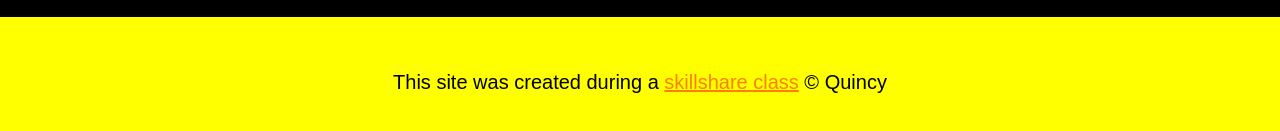
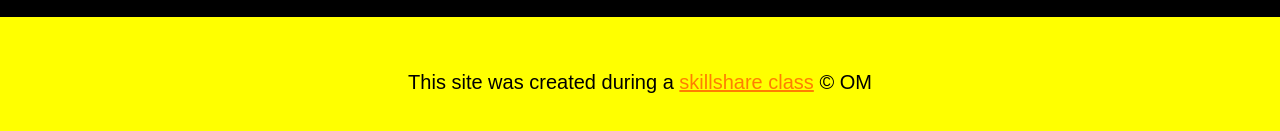
Before and after one commit to OfficemanagerSDH/Cartoon-hero, a plain HTML site: page index.html in a window 1280 px wide. Shown: the part 1784-1915 px from the top of the page. Drawn offline with Linux system fonts and the light colour scheme.

Commit message:
Change Copy name OM

```diff
--- a/index.html
+++ b/index.html
@@ -45,7 +45,7 @@
 
     <!-- Footer Element -->
     <footer>
-        <p>This site was created during a <a href="https://skillshare.com">skillshare class</a> &copy; Quincy</p>
+        <p>This site was created during a <a href="https://skillshare.com">skillshare class</a> &copy; OM</p>
     </footer>
 
 </body>
```
